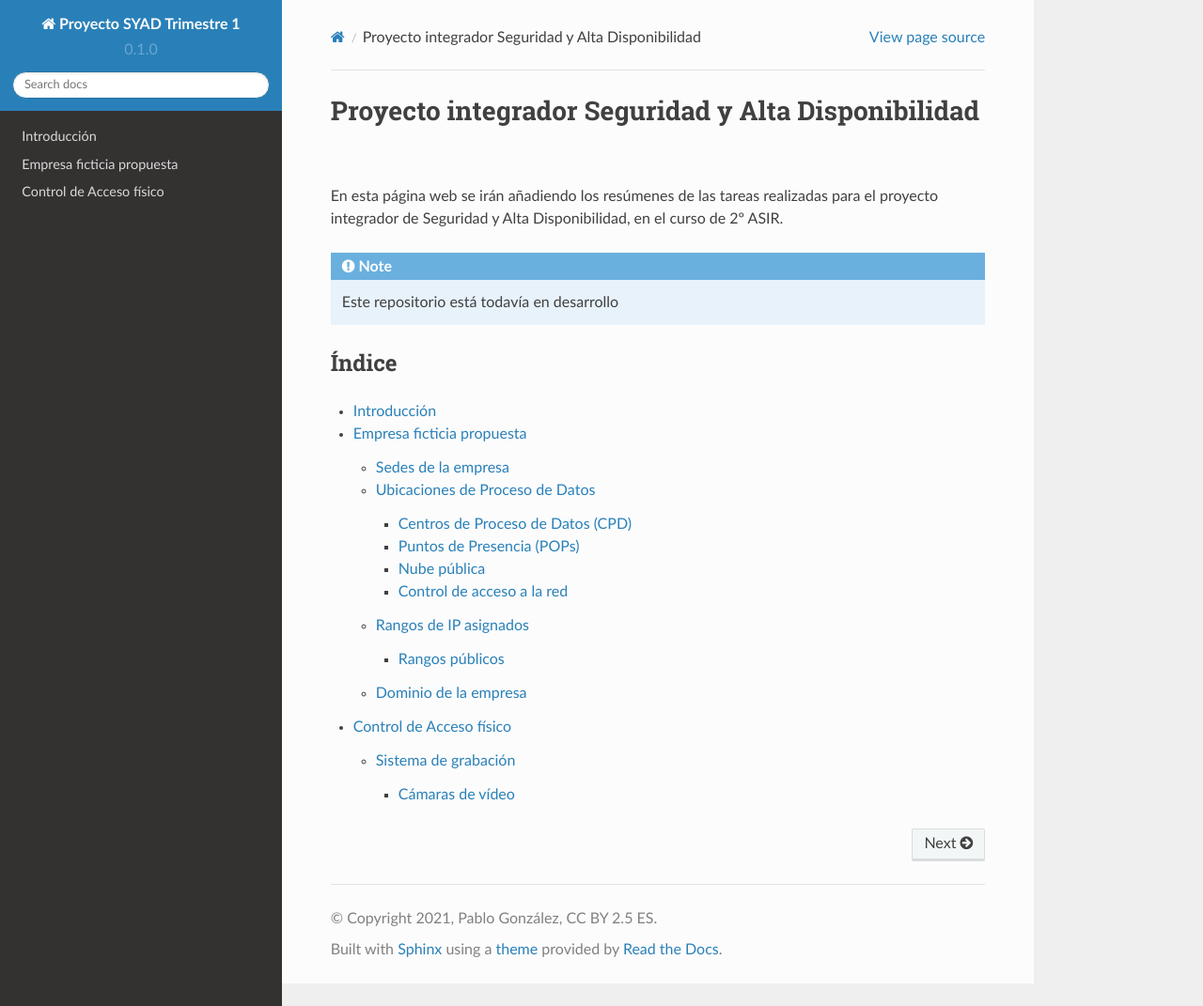
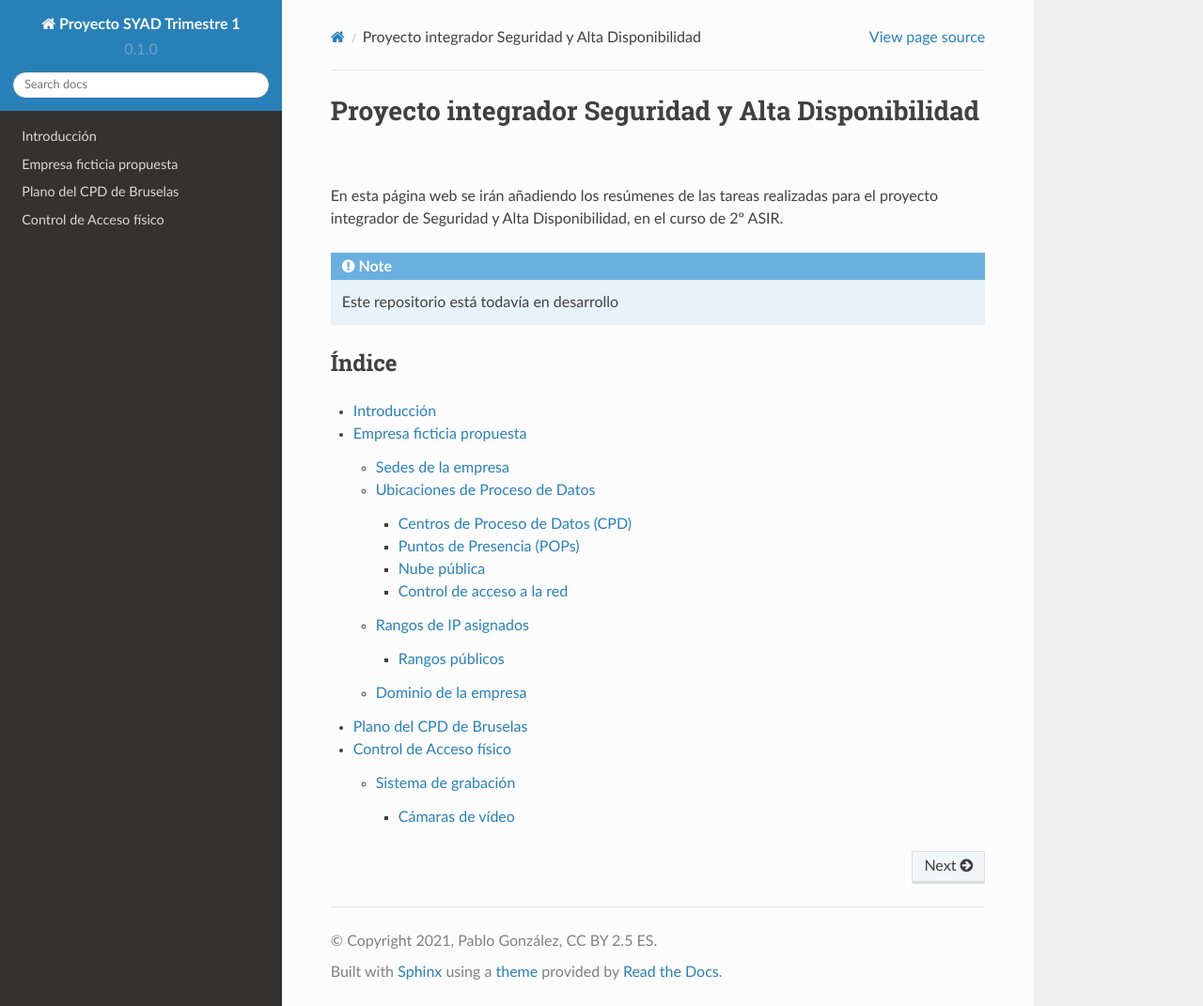
Before and after one commit to gonzaleztroyano/ASIR2-SYAD-P1, a Sphinx documentation site: the page built from docs/source/index.rst, in a window 1280 px wide and 1071 px high. Shown: the whole window at 94% size. Built offline with Sphinx 7.4.7 and the Read the Docs theme 2.0.0, drawn with Linux system fonts in a browser that asks for light colours; pages that are not in the unit, such as notebooks, are missing from menus.

Commit message:
212310-0200

```diff
--- a/docs/source/index.rst
+++ b/docs/source/index.rst
@@ -15,5 +15,6 @@ En esta página web se irán añadiendo los resúmenes de las tareas realizadas
 
    introducción
    empresa-propuesta
+   plano-cpd-bruselas
    control-de-acceso
-   sistemas-anti-incendios
+   sistemas-anti-incendio
```
